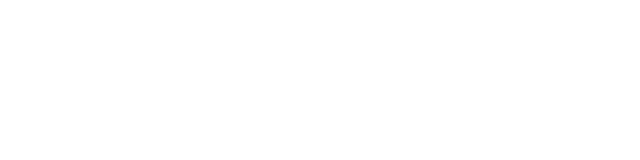
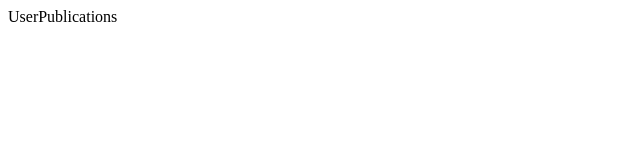
Before and after one commit to tomas12py/Blog-project, a React (Vite) app: page /publications in a window 1280 px wide. Before the commit this address had no page. Shown: the top 160 px of the page, without its empty margins (0-640 px from the left). Built offline with nearby package versions, Linux system fonts and the light colour scheme.

Commit message:
The new route for publications of user was created

```diff
--- a/src/components/pages/Login.jsx
+++ b/src/components/pages/Login.jsx
@@ -34,7 +34,7 @@ export const Login = () => {
           const users = response.data
           const user = users.find(user => user.email === formData.email && user.password === formData.password)
           if (user){
-            navigate("/")
+            navigate("/publications")
           }
           setErrorMessage("error")
 
--- /dev/null
+++ b/src/components/pages/UserPublications.jsx
@@ -0,0 +1,6 @@
+
+export const UserPublications = () => {
+  return (
+    <div style={{color:"black"}}>UserPublications</div>
+  )
+}
--- a/src/routes/Routes.jsx
+++ b/src/routes/Routes.jsx
@@ -1,3 +1,4 @@
+import { UserPublications } from '../components/pages/UserPublications'
 import { LandingPage } from '../components/pages/LandingPage'
 import { FormUser } from '../components/pages/FormUser'
 import {Login} from '../components/pages/Login'
@@ -8,6 +9,7 @@ export const ProjectRoutes = () => {
         <Route path = "/" element = {<LandingPage/>}></Route>
         <Route path = "/create-user" element = {<FormUser/>}></Route>
         <Route path = "/login" element = {<Login/>}></Route>
+        <Route path='/publications' element = {<UserPublications/>}></Route>
         </Routes>
   )
 }
```
